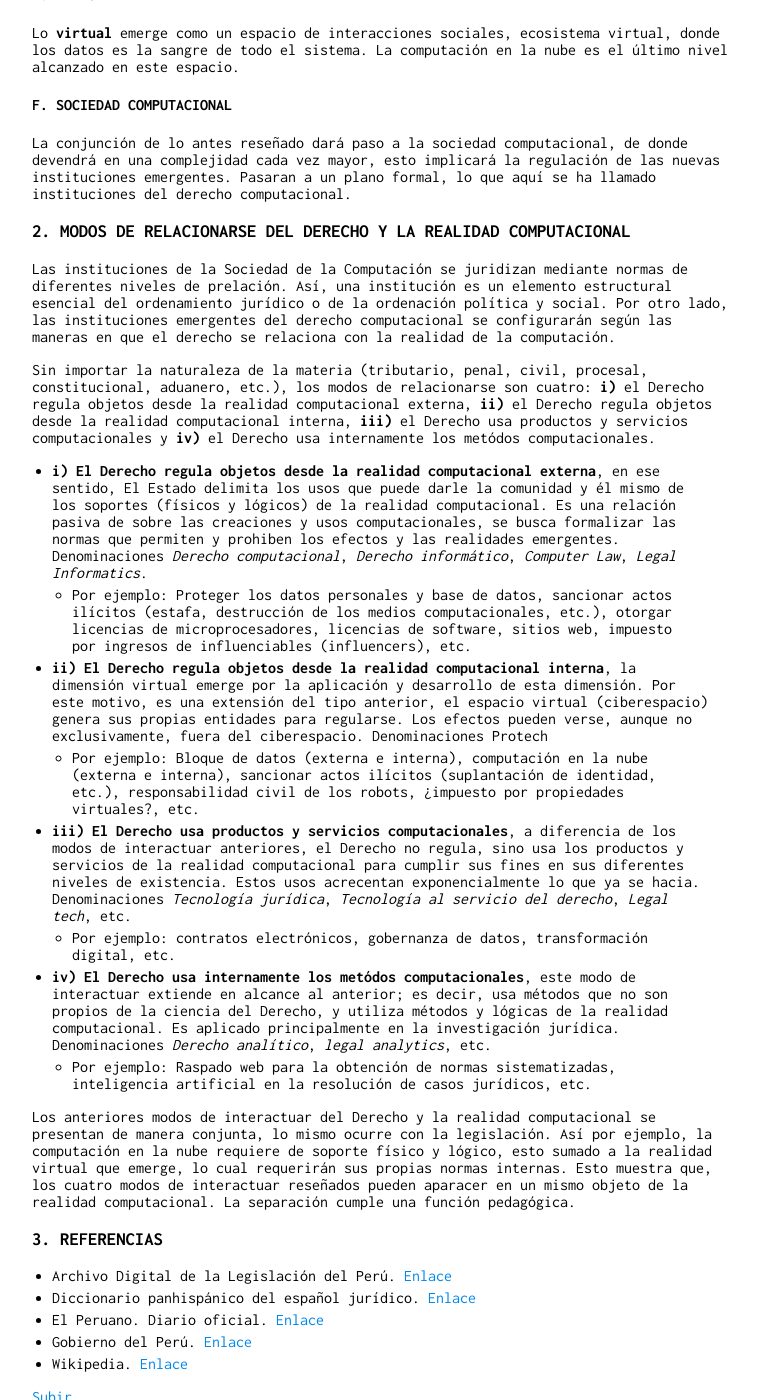
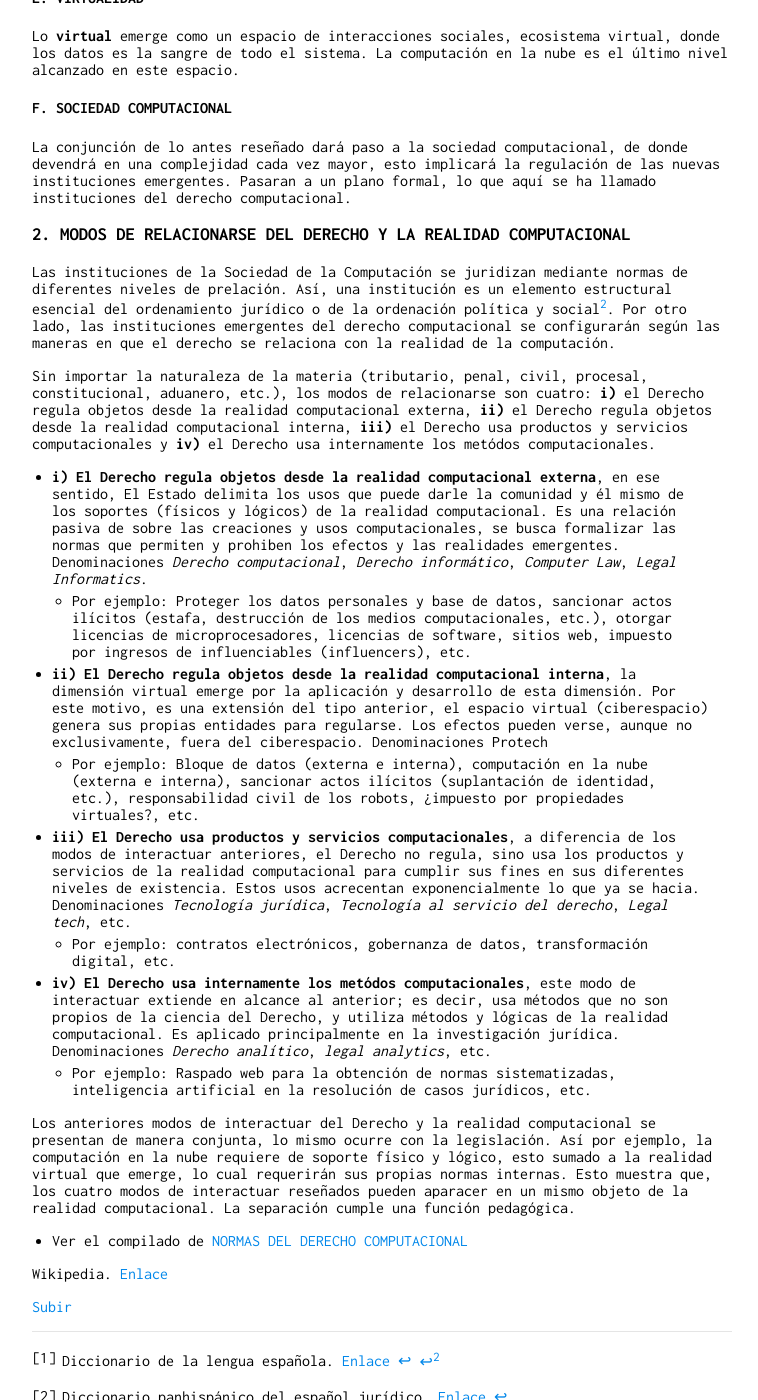
Before and after one commit to actio1680/actio1680.github.io, a Jekyll site: the page built from paginas/instituciones-derecho-computacional.md, in a window 1280 px wide and 1400 px high, scrolled down 1562 px. Shown: the whole window, without its empty margins (258-1016 px from the left). Built offline with Jekyll 4.4.1, drawn with Linux system fonts in a browser that asks for light colours; our own code applies the rules of GitHub Pages for plain Markdown files; some of the changed text lies outside the part shown.

Commit message:
Update instituciones-derecho-computacional.md

```diff
--- a/paginas/instituciones-derecho-computacional.md
+++ b/paginas/instituciones-derecho-computacional.md
@@ -46,7 +46,7 @@ La conjunción de lo antes reseñado dará paso a la sociedad computacional, de
 
 
 ### 2. MODOS DE RELACIONARSE DEL DERECHO Y LA REALIDAD COMPUTACIONAL
-Las instituciones de la Sociedad de la Computación se juridizan mediante normas de diferentes niveles de prelación. Así, una institución es un elemento estructural esencial del ordenamiento jurídico o de la ordenación política y social. Por otro lado, las instituciones emergentes del derecho computacional se configurarán según las maneras en que el derecho se relaciona con la realidad de la computación.
+Las instituciones de la Sociedad de la Computación se juridizan mediante normas de diferentes niveles de prelación. Así, una institución es un elemento estructural esencial del ordenamiento jurídico o de la ordenación política y social[^2]. Por otro lado, las instituciones emergentes del derecho computacional se configurarán según las maneras en que el derecho se relaciona con la realidad de la computación.
 
 Sin importar la naturaleza de la materia (tributario, penal, civil, procesal, constitucional, aduanero, etc.), los modos de relacionarse son cuatro: **i)** el Derecho regula objetos desde la realidad computacional externa, **ii)** el Derecho regula objetos desde la realidad computacional interna, **iii)** el Derecho usa productos y servicios computacionales y **iv)** el Derecho usa internamente los metódos computacionales.
 
@@ -64,15 +64,13 @@ Sin importar la naturaleza de la materia (tributario, penal, civil, procesal, co
 
 Los anteriores modos de interactuar del Derecho y la realidad computacional se presentan de manera conjunta, lo mismo ocurre con la legislación. Así por ejemplo, la computación en la nube requiere de soporte físico y lógico, esto sumado a la realidad virtual que emerge, lo cual requerirán sus propias normas internas. Esto muestra que, los cuatro modos de interactuar reseñados pueden aparacer en un mismo objeto de la realidad computacional. La separación cumple una función pedagógica.
 
-### 3. REFERENCIAS
-- Archivo Digital de la Legislación del Perú. [Enlace](https://www.leyes.congreso.gob.pe/)
-- Diccionario panhispánico del español jurídico. [Enlace](https://dpej.rae.es/)
-- El Peruano. Diario oficial. [Enlace](https://elperuano.pe/)
-- Gobierno del Perú. [Enlace](https://www.gob.pe/)
-- Wikipedia. [Enlace](https://es.wikipedia.org/wiki/Wikipedia:Portada)
+- Ver el compilado de [NORMAS DEL DERECHO COMPUTACIONAL](normas-derecho-computacional.md)
+
+Wikipedia. [Enlace](https://es.wikipedia.org/wiki/Wikipedia:Portada)
 
 [Subir](#top)
 
 ---
 
 [^1]: Diccionario de la lengua española. [Enlace](https://dle.rae.es/)
+[^2]: Diccionario panhispánico del español jurídico. [Enlace](https://dpej.rae.es/)
```
Also changed, not shown: other parts of paginas/instituciones-derecho-computacional.md (+1 -1 lines).
